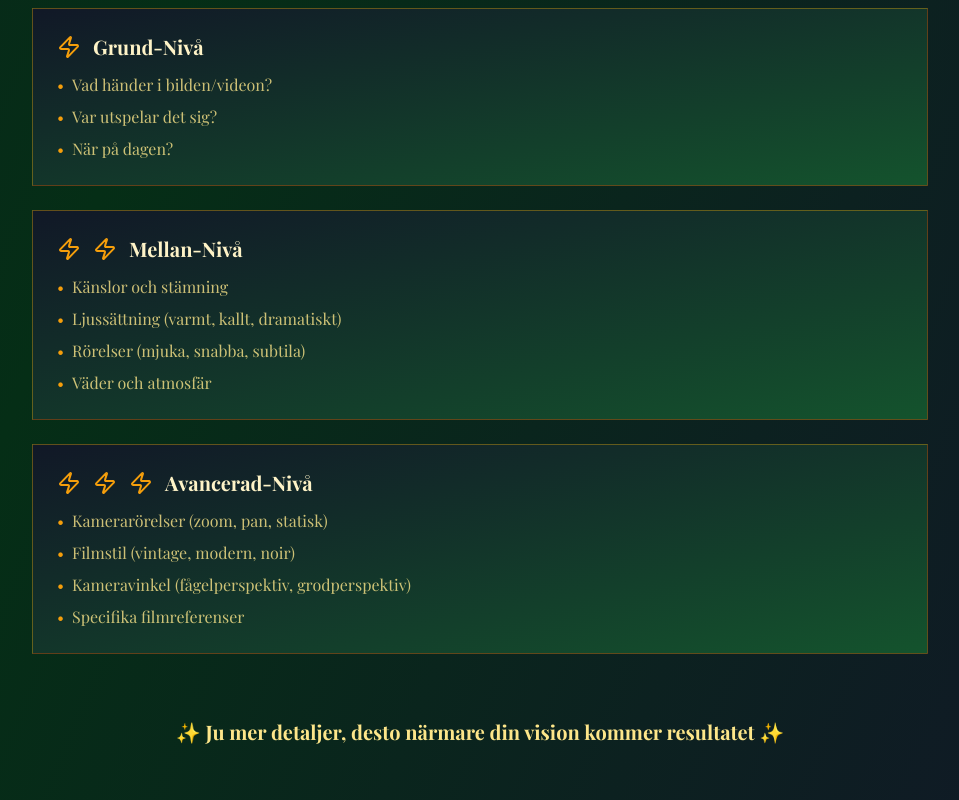
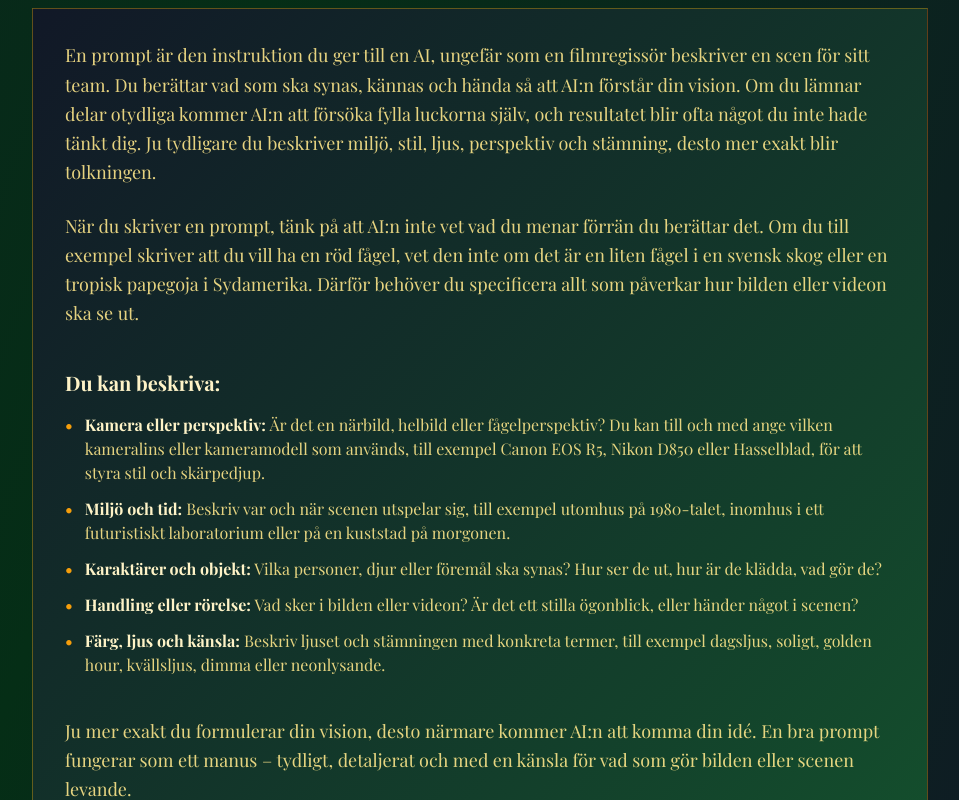
Before and after one commit to phvd4gxd85-tech/time-lens-studio, a React (Vite) app: page / in a window 1280 px wide. Shown: the part 7160-7960 px from the top of the page, without its empty margins (160-1119 px from the left). Built offline with nearby package versions, Linux system fonts and the light colour scheme; the HTML template or start-up script is replaced by a standard one.

Commit message:
Update prompt instructions

```diff
--- a/src/pages/Home.tsx
+++ b/src/pages/Home.tsx
@@ -824,97 +824,93 @@ const Home = () => {
           {/* How to Build a Great Prompt */}
           <div className="mb-16 max-w-4xl mx-auto">
             <h3 className="text-3xl font-bold text-amber-100 mb-8 text-center">
-              {language === 'sv' ? 'Hur Bygger Man En Bra Prompt?' : 'How to Build a Great Prompt?'}
+              {language === 'sv' ? 'Vad är en prompt?' : 'What is a prompt?'}
             </h3>
 
-            <div className="space-y-6">
-              <div className="bg-gradient-to-br from-gray-900 to-green-900 p-6 border border-amber-600/40 rounded-lg">
-                <div className="flex items-center gap-3 mb-3">
-                  <Zap className="w-6 h-6 text-amber-500" />
-                  <h4 className="text-xl font-bold text-amber-100">
-                    {language === 'sv' ? 'Grund-Nivå' : 'Basic Level'}
-                  </h4>
-                </div>
-                <ul className="text-amber-200/80 space-y-2">
-                  <li className="flex items-start gap-2">
-                    <span className="text-amber-500">•</span>
-                    <span>{language === 'sv' ? 'Vad händer i bilden/videon?' : 'What happens in the image/video?'}</span>
+            <div className="bg-gradient-to-br from-gray-900 to-green-900 p-8 border border-amber-600/40 rounded-lg space-y-6">
+              <p className="text-amber-200/90 text-lg leading-relaxed">
+                {language === 'sv'
+                  ? 'En prompt är den instruktion du ger till en AI, ungefär som en filmregissör beskriver en scen för sitt team. Du berättar vad som ska synas, kännas och hända så att AI:n förstår din vision. Om du lämnar delar otydliga kommer AI:n att försöka fylla luckorna själv, och resultatet blir ofta något du inte hade tänkt dig. Ju tydligare du beskriver miljö, stil, ljus, perspektiv och stämning, desto mer exakt blir tolkningen.'
+                  : 'A prompt is the instruction you give to an AI, similar to how a film director describes a scene to their team. You tell what should be seen, felt, and happen so that the AI understands your vision. If you leave parts unclear, the AI will try to fill in the gaps itself, and the result often becomes something you didn\'t imagine. The clearer you describe environment, style, light, perspective, and mood, the more accurate the interpretation will be.'}
+              </p>
+
+              <p className="text-amber-200/90 text-lg leading-relaxed">
+                {language === 'sv'
+                  ? 'När du skriver en prompt, tänk på att AI:n inte vet vad du menar förrän du berättar det. Om du till exempel skriver att du vill ha en röd fågel, vet den inte om det är en liten fågel i en svensk skog eller en tropisk papegoja i Sydamerika. Därför behöver du specificera allt som påverkar hur bilden eller videon ska se ut.'
+                  : 'When you write a prompt, keep in mind that the AI doesn\'t know what you mean until you tell it. For example, if you write that you want a red bird, it doesn\'t know if it\'s a small bird in a Swedish forest or a tropical parrot in South America. Therefore, you need to specify everything that affects how the image or video should look.'}
+              </p>
+
+              <div className="pt-4">
+                <h4 className="text-xl font-bold text-amber-100 mb-4">
+                  {language === 'sv' ? 'Du kan beskriva:' : 'You can describe:'}
+                </h4>
+                <ul className="space-y-3 text-amber-200/90">
+                  <li className="flex items-start gap-3">
+                    <span className="text-amber-500 font-bold">•</span>
+                    <span>
+                      <strong className="text-amber-100">{language === 'sv' ? 'Kamera eller perspektiv:' : 'Camera or perspective:'}</strong>{' '}
+                      {language === 'sv'
+                        ? 'Är det en närbild, helbild eller fågelperspektiv? Du kan till och med ange vilken kameralins eller kameramodell som används, till exempel Canon EOS R5, Nikon D850 eller Hasselblad, för att styra stil och skärpedjup.'
+                        : 'Is it a close-up, full shot, or bird\'s eye view? You can even specify which camera lens or camera model is used, such as Canon EOS R5, Nikon D850, or Hasselblad, to control style and depth of field.'}
+                    </span>
                   </li>
-                  <li className="flex items-start gap-2">
-                    <span className="text-amber-500">•</span>
-                    <span>{language === 'sv' ? 'Var utspelar det sig?' : 'Where does it take place?'}</span>
+                  <li className="flex items-start gap-3">
+                    <span className="text-amber-500 font-bold">•</span>
+                    <span>
+                      <strong className="text-amber-100">{language === 'sv' ? 'Miljö och tid:' : 'Environment and time:'}</strong>{' '}
+                      {language === 'sv'
+                        ? 'Beskriv var och när scenen utspelar sig, till exempel utomhus på 1980-talet, inomhus i ett futuristiskt laboratorium eller på en kuststad på morgonen.'
+                        : 'Describe where and when the scene takes place, for example outdoors in the 1980s, indoors in a futuristic laboratory, or in a coastal town in the morning.'}
+                    </span>
                   </li>
-                  <li className="flex items-start gap-2">
-                    <span className="text-amber-500">•</span>
-                    <span>{language === 'sv' ? 'När på dagen?' : 'What time of day?'}</span>
+                  <li className="flex items-start gap-3">
+                    <span className="text-amber-500 font-bold">•</span>
+                    <span>
+                      <strong className="text-amber-100">{language === 'sv' ? 'Karaktärer och objekt:' : 'Characters and objects:'}</strong>{' '}
+                      {language === 'sv'
+                        ? 'Vilka personer, djur eller föremål ska synas? Hur ser de ut, hur är de klädda, vad gör de?'
+                        : 'Which people, animals, or objects should be visible? How do they look, how are they dressed, what are they doing?'}
+                    </span>
+                  </li>
+                  <li className="flex items-start gap-3">
+                    <span className="text-amber-500 font-bold">•</span>
+                    <span>
+                      <strong className="text-amber-100">{language === 'sv' ? 'Handling eller rörelse:' : 'Action or movement:'}</strong>{' '}
+                      {language === 'sv'
+                        ? 'Vad sker i bilden eller videon? Är det ett stilla ögonblick, eller händer något i scenen?'
+                        : 'What happens in the image or video? Is it a still moment, or is something happening in the scene?'}
+                    </span>
+                  </li>
+                  <li className="flex items-start gap-3">
+                    <span className="text-amber-500 font-bold">•</span>
+                    <span>
+                      <strong className="text-amber-100">{language === 'sv' ? 'Färg, ljus och känsla:' : 'Color, light, and feeling:'}</strong>{' '}
+                      {language === 'sv'
+                        ? 'Beskriv ljuset och stämningen med konkreta termer, till exempel dagsljus, soligt, golden hour, kvällsljus, dimma eller neonlysande.'
+                        : 'Describe the light and mood with concrete terms, such as daylight, sunny, golden hour, evening light, fog, or neon-lit.'}
+                    </span>
                   </li>
                 </ul>
               </div>
 
-              <div className="bg-gradient-to-br from-gray-900 to-green-900 p-6 border border-amber-600/40 rounded-lg">
-                <div className="flex items-center gap-3 mb-3">
-                  <Zap className="w-6 h-6 text-amber-500" />
-                  <Zap className="w-6 h-6 text-amber-500" />
-                  <h4 className="text-xl font-bold text-amber-100">
-                    {language === 'sv' ? 'Mellan-Nivå' : 'Medium Level'}
-                  </h4>
-                </div>
-                <ul className="text-amber-200/80 space-y-2">
-                  <li className="flex items-start gap-2">
-                    <span className="text-amber-500">•</span>
-                    <span>{language === 'sv' ? 'Känslor och stämning' : 'Emotions and mood'}</span>
-                  </li>
-                  <li className="flex items-start gap-2">
-                    <span className="text-amber-500">•</span>
-                    <span>{language === 'sv' ? 'Ljussättning (varmt, kallt, dramatiskt)' : 'Lighting (warm, cold, dramatic)'}</span>
-                  </li>
-                  <li className="flex items-start gap-2">
-                    <span className="text-amber-500">•</span>
-                    <span>{language === 'sv' ? 'Rörelser (mjuka, snabba, subtila)' : 'Movements (smooth, fast, subtle)'}</span>
-                  </li>
-                  <li className="flex items-start gap-2">
-                    <span className="text-amber-500">•</span>
-                    <span>{language === 'sv' ? 'Väder och atmosfär' : 'Weather and atmosphere'}</span>
-                  </li>
-                </ul>
-              </div>
+              <p className="text-amber-200/90 text-lg leading-relaxed pt-4">
+                {language === 'sv'
+                  ? 'Ju mer exakt du formulerar din vision, desto närmare kommer AI:n att komma din idé. En bra prompt fungerar som ett manus – tydligt, detaljerat och med en känsla för vad som gör bilden eller scenen levande.'
+                  : 'The more precisely you formulate your vision, the closer the AI will come to your idea. A good prompt works like a script – clear, detailed, and with a sense of what makes the image or scene come alive.'}
+              </p>
 
-              <div className="bg-gradient-to-br from-gray-900 to-green-900 p-6 border border-amber-600/40 rounded-lg">
-                <div className="flex items-center gap-3 mb-3">
-                  <Zap className="w-6 h-6 text-amber-500" />
-                  <Zap className="w-6 h-6 text-amber-500" />
-                  <Zap className="w-6 h-6 text-amber-500" />
-                  <h4 className="text-xl font-bold text-amber-100">
-                    {language === 'sv' ? 'Avancerad-Nivå' : 'Advanced Level'}
-                  </h4>
-                </div>
-                <ul className="text-amber-200/80 space-y-2">
-                  <li className="flex items-start gap-2">
-                    <span className="text-amber-500">•</span>
-                    <span>{language === 'sv' ? 'Kamerarörelser (zoom, pan, statisk)' : 'Camera movements (zoom, pan, static)'}</span>
-                  </li>
-                  <li className="flex items-start gap-2">
-                    <span className="text-amber-500">•</span>
-                    <span>{language === 'sv' ? 'Filmstil (vintage, modern, noir)' : 'Film style (vintage, modern, noir)'}</span>
-                  </li>
-                  <li className="flex items-start gap-2">
-                    <span className="text-amber-500">•</span>
-                    <span>{language === 'sv' ? 'Kameravinkel (fågelperspektiv, grodperspektiv)' : 'Camera angle (bird\'s eye, worm\'s eye)'}</span>
-                  </li>
-                  <li className="flex items-start gap-2">
-                    <span className="text-amber-500">•</span>
-                    <span>{language === 'sv' ? 'Specifika filmreferenser' : 'Specific film references'}</span>
-                  </li>
-                </ul>
+              <div className="bg-black/30 p-4 rounded border border-amber-600/30">
+                <p className="text-amber-300 font-bold mb-2">
+                  💡 {language === 'sv' ? 'Tips:' : 'Tip:'}
+                </p>
+                <p className="text-amber-200/90">
+                  {language === 'sv'
+                    ? 'Ibland kan det också vara viktigt att ange vad AI:n inte får göra. Till exempel kan du skriva "ändra inte bakgrunden" eller "lägg inte till nya objekt". Det gör att AI:n inte tolkar din vision på fel sätt och behåller det du faktiskt vill ha i scenen.'
+                    : 'Sometimes it can also be important to specify what the AI must not do. For example, you can write "don\'t change the background" or "don\'t add new objects". This ensures that the AI doesn\'t misinterpret your vision and keeps what you actually want in the scene.'}
+                </p>
               </div>
             </div>
           </div>
-
-          <p className="text-center text-amber-200 text-xl mt-12 font-bold">
-            {language === 'sv'
-              ? '✨ Ju mer detaljer, desto närmare din vision kommer resultatet ✨'
-              : '✨ The more details, the closer to your vision the result will be ✨'}
-          </p>
         </div>
       </div>
 
```
